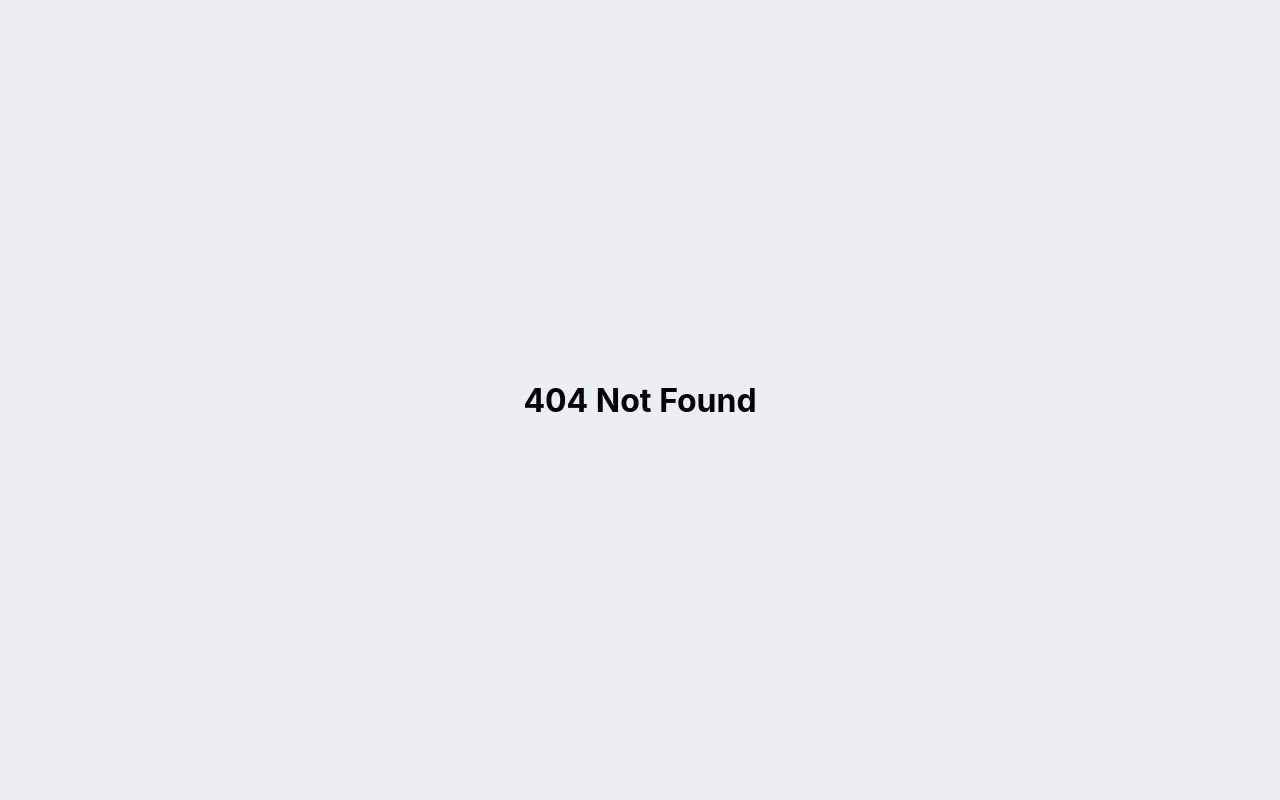
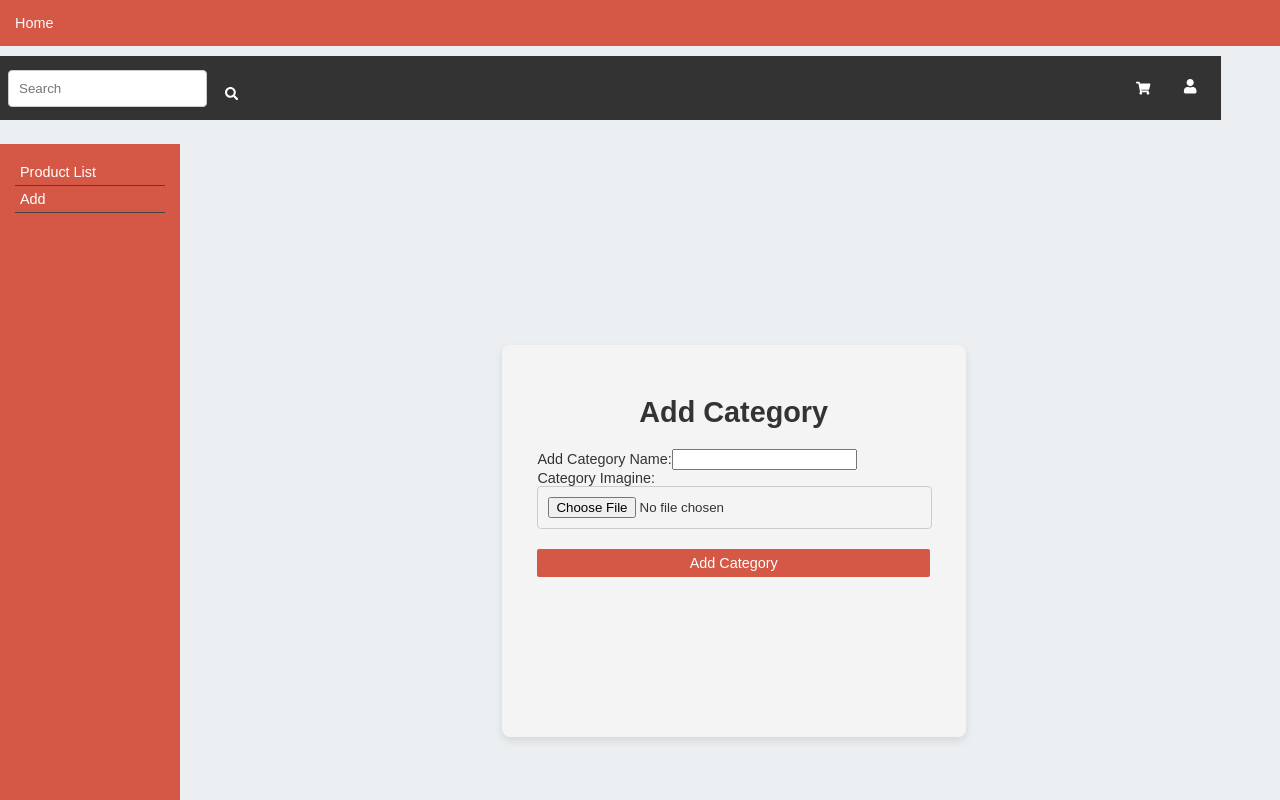
Before and after one commit to pinarrcindemirr/Ecommerce-Website, a React (Create React App) app in the folder proecommerce/: page /AdminPanel/addCategory in a window 1280 px wide. Before the commit this address had no page. Built offline with nearby package versions, Linux system fonts and the light colour scheme.

Commit message:
1202-3 commit

```diff
--- a/proecommerce/src/App.js
+++ b/proecommerce/src/App.js
@@ -15,6 +15,8 @@ import UpdateProduct from './components/UpdateProduct';
 import ProductList from './components/ProductList';
 import CategoryProduct from './Categories/CategoryProduct';
 import AdminPanel from './components/AdminPanel';
+import AddBrand from './components/AddBrand';
+import AddCategory from './components/AddCategory';
 import { QueryClient, QueryClientProvider } from 'react-query';
 import {
   BrowserRouter as Router,
@@ -48,6 +50,8 @@ function App() {
               <Route path='add' element={<AddProducts />} />
               <Route path='delete' element={<DeleteProduct />} />
               <Route path='update/:productId' element={<UpdateProduct />} />
+              <Route path='addCategory' element={< AddCategory />} />
+              <Route path='addBrand' element={<AddBrand/>} />
             </Route>
             {/*<Route path='/LogOut' element={<LogOut/>}/> */}
             <Route path="*" element={<h1>404 Not Found</h1>} />
--- a/proecommerce/src/components/AddBrand.js
+++ b/proecommerce/src/components/AddBrand.js
@@ -1,10 +1,71 @@
-import React from 'react'
+import React, { useState } from 'react';
+import Navbar from '../Bars/Navbar';
+import NavbarMain from '../Bars/NavbarMain';
+import { useParams , useNavigate} from 'react-router-dom';
+import './AdminFunc.css'
+import AdminSidebar from '../Bars/AdminSidebar';
+import { useMutation, useQueryClient, useQuery, QueryClient } from 'react-query';
+import axios from 'axios';
 
 const AddBrand = () => {
+    const queryClient = useQueryClient();
+    const navigate = useNavigate();
+    const [brandInfo, setBrandInfo] = useState({
+        brandName:""
+    });
+
+    const addBrandDatabase= async (brand) => {
+        const response = await axios({
+          method: 'post',
+          url: 'http://10.28.60.26:9091/brand/addBrand',
+          data: brand,
+          headers: {'Content-Type': 'application/json'}
+        });
+        return response.data;
+    };
+
+    const {mutate: addBrand, isLoadingBrand,isErrorBrand, error} = useMutation(addBrandDatabase, {
+        onSuccess: ()=>{
+          queryClient.invalidateQueries('brand');
+          alert('Brand added successfully!');
+        },
+        onError: (error)=> {
+          alert(`An error occurred: ${error.message}`);
+        }
+    })
+
+    const handleInputChange = (e) => {
+        const { name, value } = e.target;
+        setBrandInfo({ ...brandInfo, [name]: value });
+    };
+
+    const handleSubmit = (e) => {
+        e.preventDefault();
+        addBrand(brandInfo);
+
+    };
+
   return (
-    <div>
-      Add Brand
-    </div>
+    <div className='admin-func'>
+       <NavbarMain/>
+        <Navbar/>
+        <aside className="sidebar">
+          <AdminSidebar/>
+        </aside>
+        <main>
+              <h1>Add Brand</h1>
+              <div>
+                <label>Add Brand Name:</label>
+                <input
+                  text="text"
+                  name="brandName"
+                  value={brandInfo.brandName}
+                  onChange={handleInputChange}
+                />
+              </div>
+              <button className="add-func-button" onClick={handleSubmit} type="submit">Add Category</button>
+        </main>
+      </div>
   )
 }
 
--- a/proecommerce/src/components/AddCategory.js
+++ b/proecommerce/src/components/AddCategory.js
@@ -1,10 +1,90 @@
-import React from 'react'
+import React, { useState } from 'react';
+import Navbar from '../Bars/Navbar';
+import NavbarMain from '../Bars/NavbarMain';
+import { useParams , useNavigate} from 'react-router-dom';
+import './AdminFunc.css'
+import AdminSidebar from '../Bars/AdminSidebar';
+import { useMutation, useQueryClient, useQuery, QueryClient } from 'react-query';
+import axios from 'axios';
 
 const AddCategory = () => {
+    const queryClient = useQueryClient();
+    const navigate = useNavigate();
+    const [categoryInfo, setCategoryInfo] = useState({
+        categoryName:"",
+        categoryImage:""
+    });
+
+    const addCategoryDatabase= async (category) => {
+        const response = await axios({
+          method: 'post',
+          url: 'http://10.28.60.26:9091/category/addCategory',
+          data: category,
+          headers: {'Content-Type': 'application/json'}
+        });
+        return response.data;
+    };
+
+    const {mutate: addCategory, isLoadingCategory,isErrorCategory, error} = useMutation(addCategoryDatabase, {
+        onSuccess: ()=>{
+          queryClient.invalidateQueries('category');
+          alert('Category added successfully!');
+        },
+        onError: (error)=> {
+          alert(`An error occurred: ${error.message}`);
+        }
+    })
+
+    const handleInputChange = (e) => {
+        const { name, value } = e.target;
+        setCategoryInfo({ ...categoryInfo, [name]: value });
+    };
+    const handleFileChange = (e) => {
+        const file = e.target.files[0];
+        const reader = new FileReader();
+        reader.onloadend = () => {
+          setCategoryInfo({ ...categoryInfo, categoryImage: reader.result });
+        };
+        reader.readAsDataURL(file);
+      };
+
+    const handleSubmit = (e) => {
+        e.preventDefault();
+        addCategory(categoryInfo);
+
+        console.log('Submitted:', categoryInfo);
+    };
+
+
   return (
-    <div>
-      Add Category
-    </div>
+    <div className='admin-func'>
+       <NavbarMain/>
+        <Navbar/>
+        <aside className="sidebar">
+          <AdminSidebar/>
+        </aside>
+        <main>
+              <h1>Add Category</h1>
+              <div>
+                <label>Add Category Name:</label>
+                <input
+                  text="text"
+                  name="categoryName"
+                  value={categoryInfo.categoryName}
+                  onChange={handleInputChange}
+                />
+              </div>
+              <div>
+                  <label>Category Imagine:</label>
+                  <input
+                    type="file"
+                    name="categoryImage"
+                    onChange={handleFileChange}
+                  />
+              </div>
+              <button className="add-func-button" onClick={handleSubmit} type="submit">Add Category</button>
+        </main>
+      </div>
   )
 }
 
--- a/proecommerce/src/components/AddProducts.js
+++ b/proecommerce/src/components/AddProducts.js
@@ -60,15 +60,26 @@ const AddProducts = () => {
 
   const handleInputChange = (e) => {
     const { name, value } = e.target;
-    console.log(name, value)
     if (name === "categoryId") {
+      if (value === "addCategory") {
+        // Kullanıcı "Add Category" seçeneğini seçtiğinde, Add Category sayfasına yönlendir
+        navigate('/AdminPanel/addCategory');
+      } else {
+        // Normal işlem devam ediyor
         setProductInfo({ ...productInfo, category: { ...productInfo.category, categoryId: parseInt(value) } });
+      }
     } else if (name === "brandId") {
+      if(name === "brandId"){
+        navigate('/AdminPanel/addBrand');
+      }else{
         setProductInfo({ ...productInfo, brand: { ...productInfo.brand, brandId: parseInt(value) } });
+      }
+
     } else {
-        setProductInfo({ ...productInfo, [name]: value });
+      setProductInfo({ ...productInfo, [name]: value });
     }
   };
+
 
   const handleFileChange = (e) => {
     const file = e.target.files[0];
@@ -103,6 +114,8 @@ const AddProducts = () => {
                   value={productInfo.category.categoryId}
                   onChange={handleInputChange}
                 >
+                <option value="">Selecet Category</option>
+                <option className='add-func-option' value="addCategory"> + Add Category</option>
                   {isLoading ? (
                   <option>Loading...</option>
                   ) : isError ? (
@@ -133,6 +146,8 @@ const AddProducts = () => {
                   value={productInfo.brand.brandId}
                   onChange={handleInputChange}
                 >
+                  <option value="">Selecet Brand </option>
+                  <option className='add-func-option' value="addCategory">+ Add Brand</option>
                   {isLoadingBrands ? (
                     <option>Loading...</option>
                   ) : isErrorBrands ? (
```
